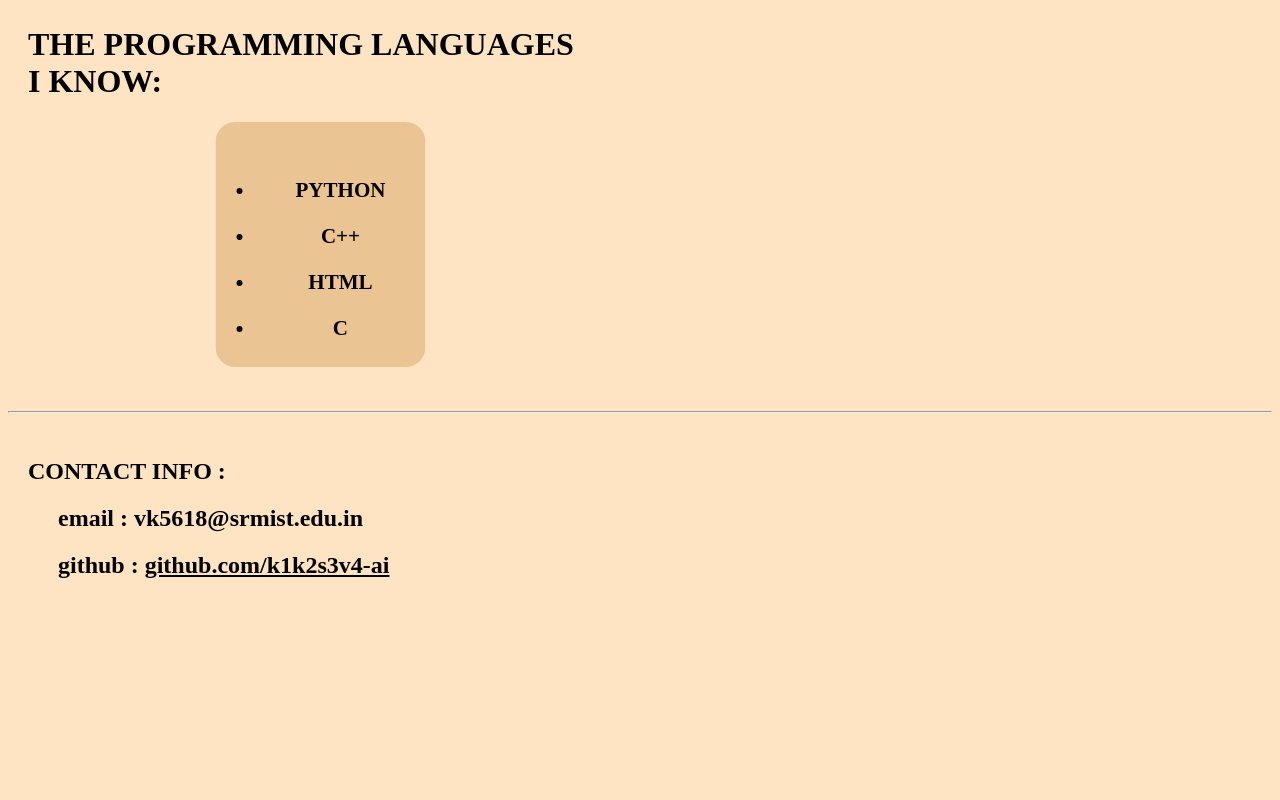
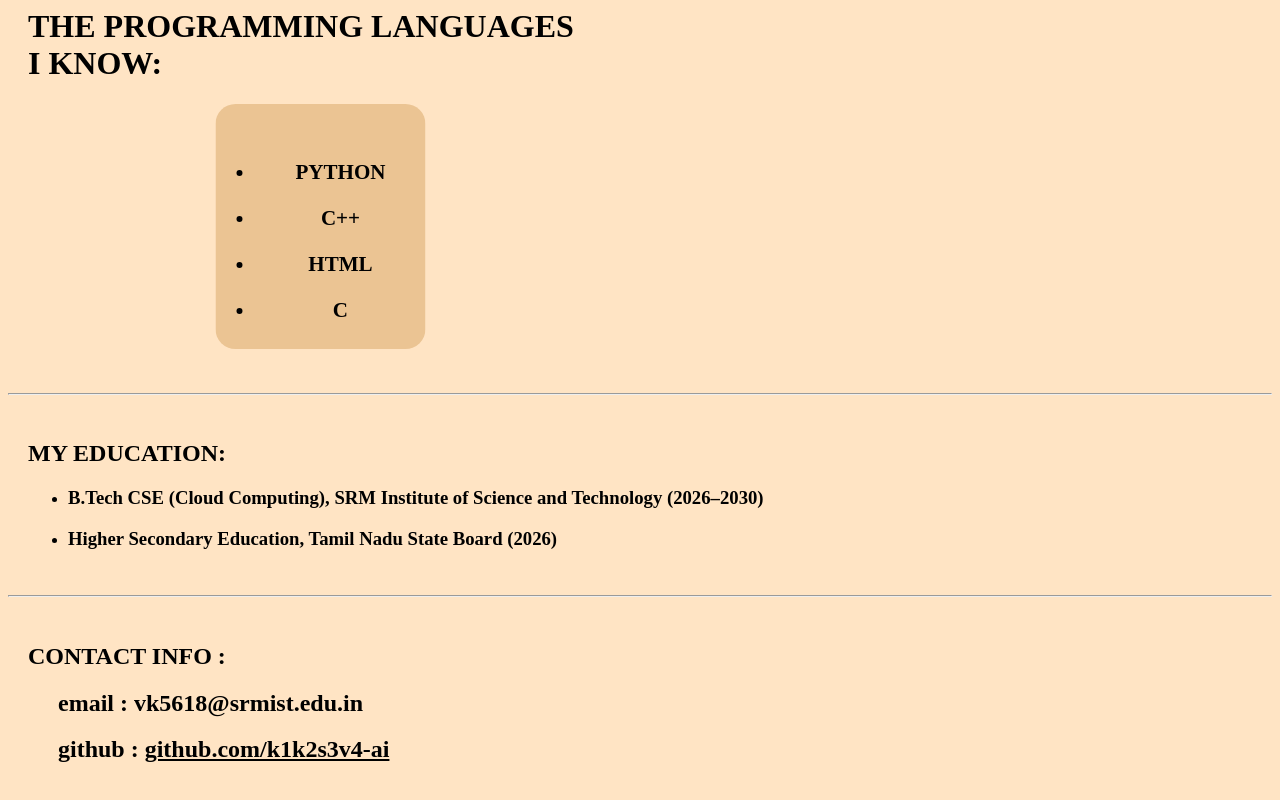
Before and after one commit to k1k2s3v4-ai/PERSONAL-PORTFOLIO-PAGE, a plain HTML site: page index.html in a window 1280 px wide. Shown: the part 1144-1944 px from the top of the page. Before the commit the page ends 1823 px from the top, so only its background shows below. Drawn offline with Linux system fonts and the light colour scheme.

Commit message:
index.html

```diff
--- a/index.html
+++ b/index.html
@@ -11,6 +11,7 @@
 <body style="background-color: bisque;">
   <nav>
      <a href="#contact">Contact</a>
+     <a href="#education">Education</a>
       <a href="#skills">Skills</a>
      <a href="#hobbies">Hobbies</a>
     <a href="#about">About</a>
@@ -81,7 +82,7 @@
             <td><h3>This skill allows me to provide solutions to one of the most interesting types <br>of problems : ERRORS</h3></td>
         </tr>
 
-    </table>>
+    </table>
 </center>
   </section>
   <br>
@@ -109,6 +110,22 @@
     <hr>
     <br>
 
+    <section id="education">
+        <h1 style="padding-left: 20px;">
+            MY EDUCATION:
+    </h1>
+
+     <ul style="padding-left: 60px;">
+        <li><h3>B.Tech CSE (Cloud Computing), SRM Institute of Science and Technology (2026–2030)</h3></li>
+        <li><h3>Higher Secondary Education, Tamil Nadu State Board (2026)</h3></li>
+     </ul>
+
+    </section>
+
+    <br>
+    <hr>
+    <br>
+
     <section id="contact">
          <h1 style="padding-left: 20px;">
           CONTACT INFO :
```
